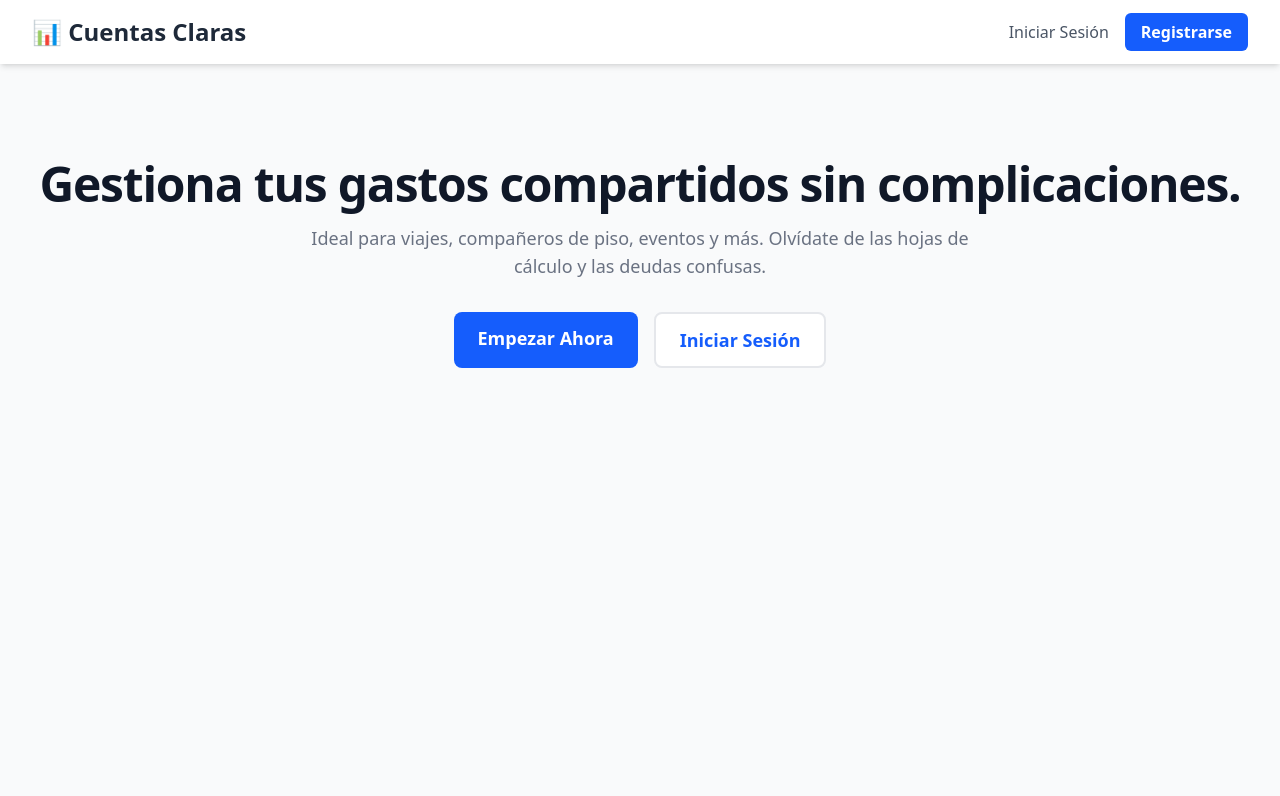
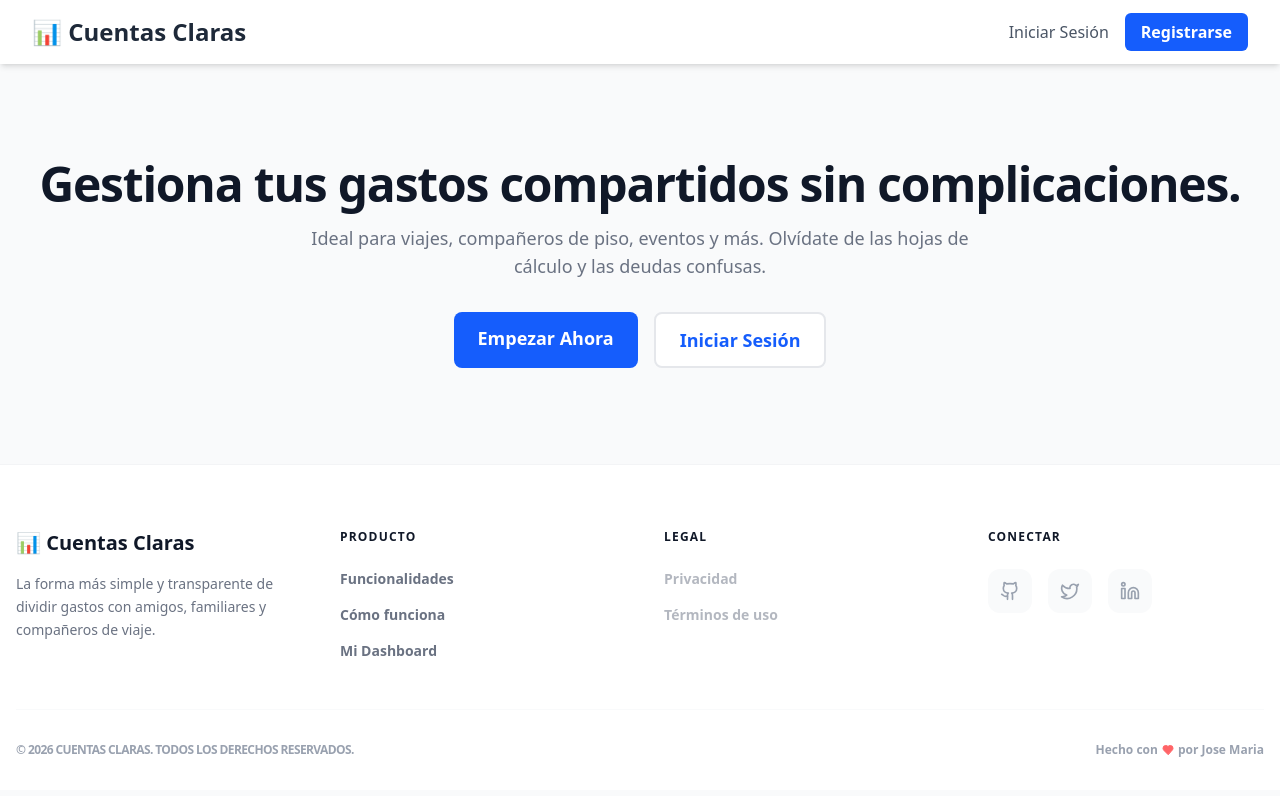
Before and after one commit to josemarianunez451-coder/cuentas-claras, a React app in the folder frontend/: page / in a window 1280 px wide. Shown: the top 796 px of the page. Built offline with nearby package versions, Linux system fonts and the light colour scheme; no server answers; the HTML template or start-up script is replaced by a standard one.

Commit message:
Add footer

```diff
--- /dev/null
+++ b/frontend/src/components/Footer.jsx
@@ -0,0 +1,63 @@
+// frontend/src/components/Footer.jsx
+import { Link } from "react-router-dom";
+import { Github, Twitter, Linkedin, Heart } from "lucide-react";
+
+const Footer = () => {
+  return (
+    <footer className="bg-white border-t border-gray-100 pt-16 pb-8">
+      <div className="container mx-auto px-4">
+        <div className="grid grid-cols-1 md:grid-cols-4 gap-12 mb-12">
+          {/* Columna 1: Branding */}
+          <div className="col-span-1 md:col-span-1">
+            <Link to="/" className="text-xl font-black text-gray-900 flex items-center gap-2">
+              📊 Cuentas Claras
+            </Link>
+            <p className="mt-4 text-gray-500 text-sm leading-relaxed">
+              La forma más simple y transparente de dividir gastos con amigos, familiares y compañeros de viaje.
+            </p>
+          </div>
+
+          {/* Columna 2: Producto */}
+          <div>
+            <h4 className="font-black text-gray-900 mb-6 uppercase text-xs tracking-widest">Producto</h4>
+            <ul className="space-y-4 text-sm font-bold text-gray-500">
+              <li><Link to="/features" className="hover:text-blue-600 transition-colors">Funcionalidades</Link></li>
+              <li><Link to="/how-it-works" className="hover:text-blue-600 transition-colors">Cómo funciona</Link></li>
+              <li><Link to="/dashboard" className="hover:text-blue-600 transition-colors">Mi Dashboard</Link></li>
+            </ul>
+          </div>
+
+          {/* Columna 3: Legal */}
+          <div>
+            <h4 className="font-black text-gray-900 mb-6 uppercase text-xs tracking-widest">Legal</h4>
+            <ul className="space-y-4 text-sm font-bold text-gray-500">
+              <li><span className="cursor-not-allowed opacity-50">Privacidad</span></li>
+              <li><span className="cursor-not-allowed opacity-50">Términos de uso</span></li>
+            </ul>
+          </div>
+
+          {/* Columna 4: Redes */}
+          <div>
+            <h4 className="font-black text-gray-900 mb-6 uppercase text-xs tracking-widest">Conectar</h4>
+            <div className="flex gap-4">
+              <a href="#" className="bg-gray-50 p-3 rounded-xl text-gray-400 hover:text-blue-600 hover:bg-blue-50 transition-all"><Github size={20}/></a>
+              <a href="#" className="bg-gray-50 p-3 rounded-xl text-gray-400 hover:text-blue-400 hover:bg-blue-50 transition-all"><Twitter size={20}/></a>
+              <a href="#" className="bg-gray-50 p-3 rounded-xl text-gray-400 hover:text-blue-700 hover:bg-blue-50 transition-all"><Linkedin size={20}/></a>
+            </div>
+          </div>
+        </div>
+
+        <div className="border-t border-gray-50 pt-8 flex flex-col md:flex-row justify-between items-center gap-4">
+          <p className="text-gray-400 text-xs font-bold uppercase tracking-tighter">
+            © 2026 Cuentas Claras. Todos los derechos reservados.
+          </p>
+          <p className="text-gray-400 text-xs font-bold flex items-center gap-1">
+            Hecho con <Heart size={12} className="text-red-400 fill-current"/> por Jose Maria
+          </p>
+        </div>
+      </div>
+    </footer>
+  );
+};
+
+export default Footer;
--- a/frontend/src/components/layout.jsx
+++ b/frontend/src/components/layout.jsx
@@ -1,5 +1,6 @@
 import { UserButton, SignedIn, SignedOut } from "@clerk/clerk-react";
 import { Link } from "react-router-dom";
+import Footer from "./Footer";
 
 const Header = () => (
   <header className="bg-white shadow-md">
@@ -33,6 +34,7 @@ const Layout = ({ children }) => {
       <main className="container mx-auto p-4 sm:p-6 lg:p-8">
         {children}
       </main>
+      <Footer />
     </div>
   );
 };
```
